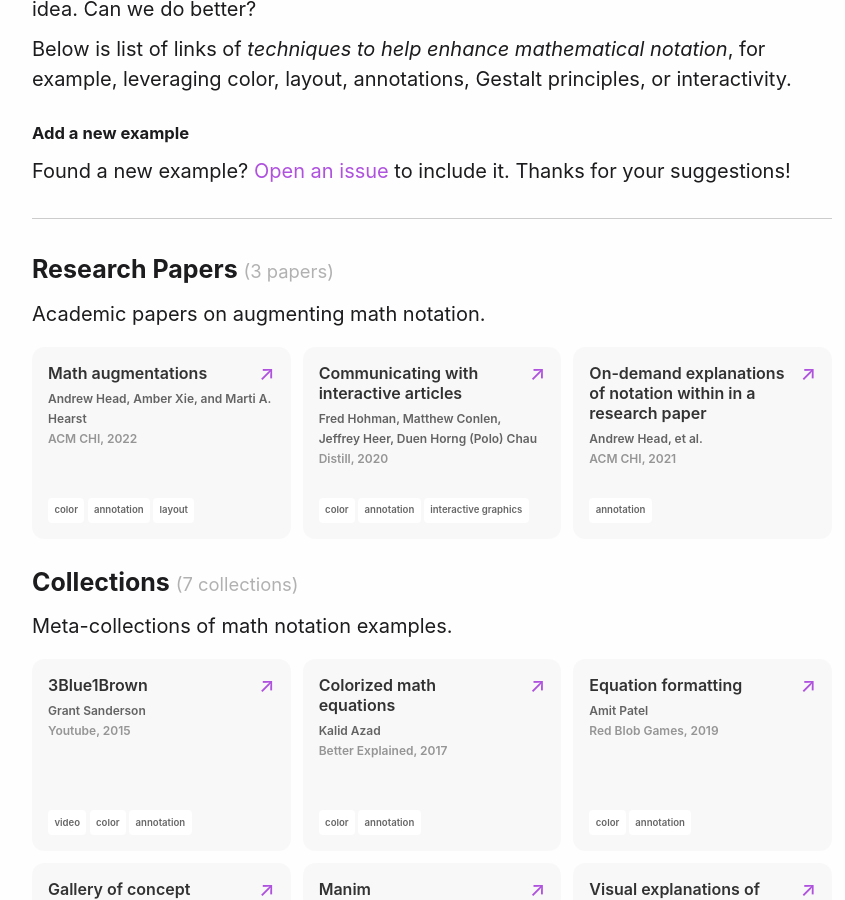
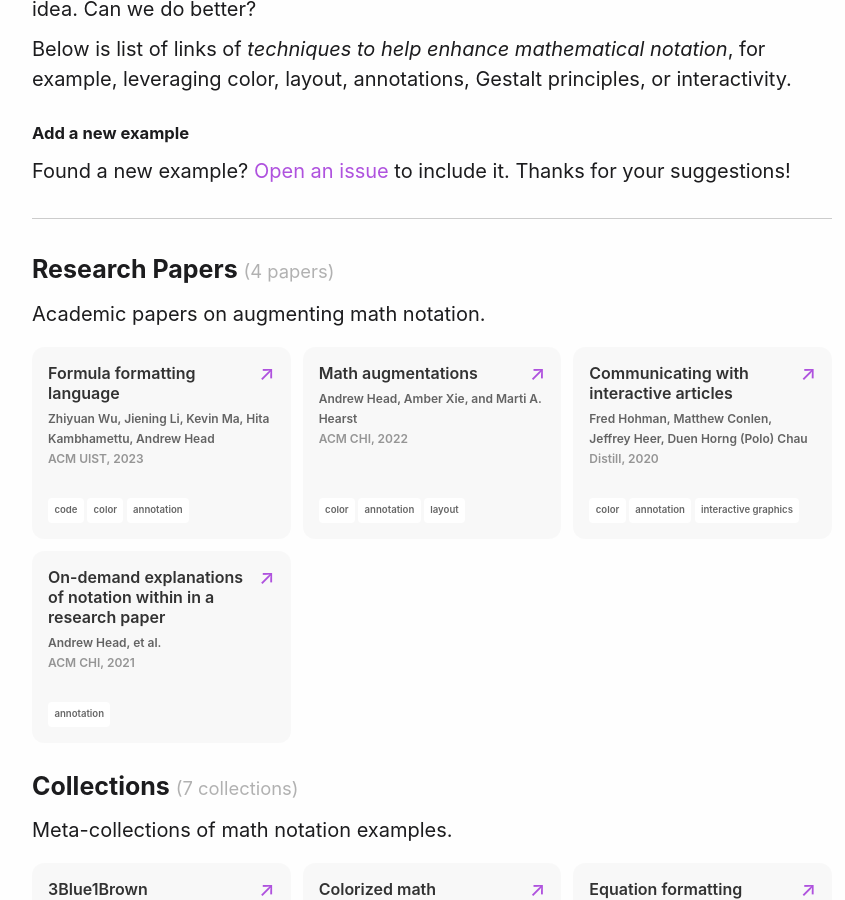
Before and after one commit to fredhohman/awesome-mathematical-notation-design, a Jekyll site: the page built from index.md, in a window 1280 px wide and 900 px high, scrolled down 410 px. Shown: the whole window, without its empty margins (208-1053 px from the left). Built offline with Jekyll 4.4.1, drawn with Linux system fonts in a browser that asks for light colours.

Commit message:
feat: add uist 2023 paper

```diff
--- a/Gemfile
+++ b/Gemfile
@@ -31,3 +31,5 @@ gem "wdm", "~> 0.1.1", :platforms => [:mingw, :x64_mingw, :mswin]
 # Lock `http_parser.rb` gem to `v0.6.x` on JRuby builds since newer versions of the gem
 # do not have a Java counterpart.
 gem "http_parser.rb", "~> 0.6.0", :platforms => [:jruby]
+
+gem "webrick", "~> 1.8"
--- a/_data/examples.yaml
+++ b/_data/examples.yaml
@@ -1,3 +1,14 @@
+- title: Formula formatting language
+  author: Zhiyuan Wu, Jiening Li, Kevin Ma, Hita Kambhamettu, Andrew Head
+  publication: ACM UIST
+  year: 2023
+  link: https://penn-hci.github.io/ffl/
+  type: paper
+  tags:
+    - code
+    - color
+    - annotation
+
 - title: Math augmentations
   author: Andrew Head, Amber Xie, and Marti A. Hearst
   publication: ACM CHI
```
Also changed, not shown: Gemfile.lock.
